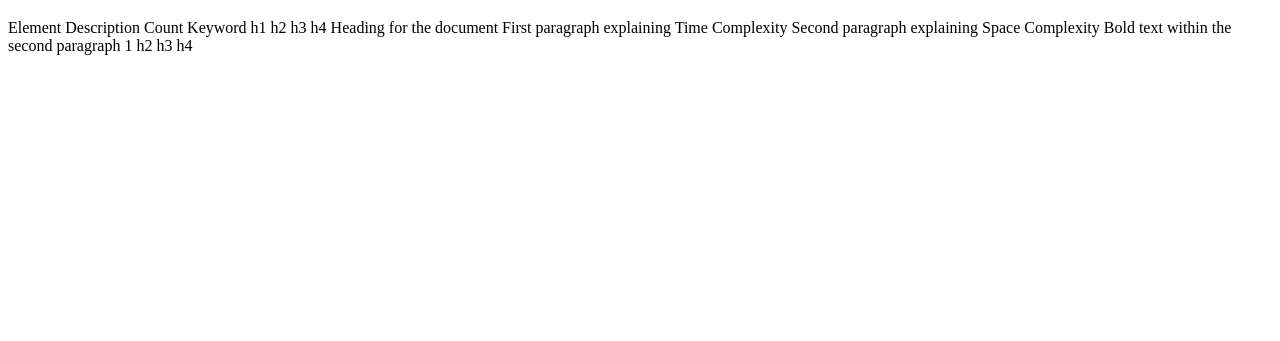
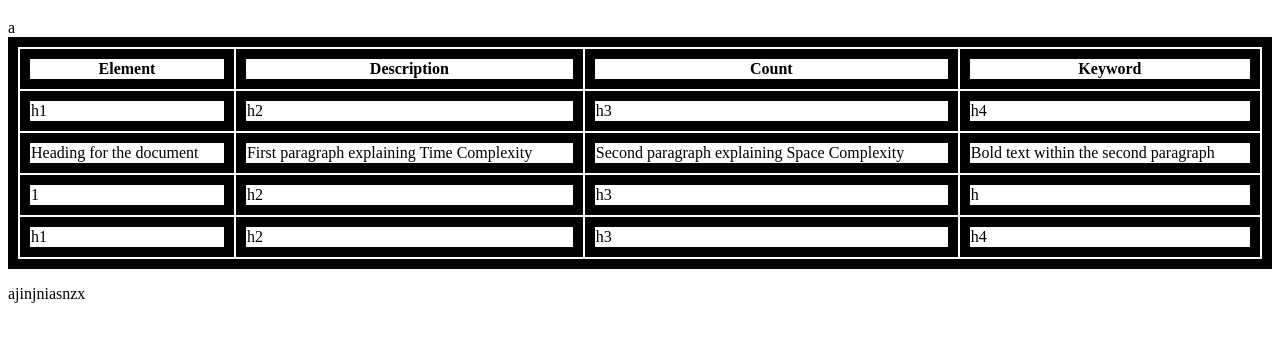
Before and after one commit to acciojob/time-and-space-complexity-testWordpressGit, a website: page main.html in a window 1280 px wide. Shown: the part 61-402 px from the top of the page. Drawn offline with Linux system fonts and the light colour scheme.

Commit message:
created a submission

```diff
--- a/main.html
+++ b/main.html
@@ -2,20 +2,17 @@
 
 <html>
  <style>
- table ,th,td{
-	 boader:2px solid red
+ table , th, td{
+	 border:10px solid black
  }
  </style>
-<head>
-	<link rel="stylesheet" href="styles.css">
-
-</head>
 
 <body>
 	<!-- the entire body must be written by student -->
 <h1>
 	Time and space comlexity
 </h1>
+<table style="width:100%">
 		<tr>
 			<th>
 				Element
@@ -37,14 +34,19 @@
 		<td> Bold text within the second paragraph </td>
 	</tr>
 	<tr>
-	         <td> 1</td>
+	         <td> 1</td>a
+		<td> h2</td>
+		<td> h3</td>
+		<td> h</td>
+	</tr>
+	<tr>
+		         <td> h1</td>
 		<td> h2</td>
 		<td> h3</td>
 		<td> h4</td>
 	</tr>
-    <script type="text/javascript" src="./script.js">
-</script>
-
+    </table>
+    <p>  ajinjniasnzx </p>
 </body>
 
 </html>
```
